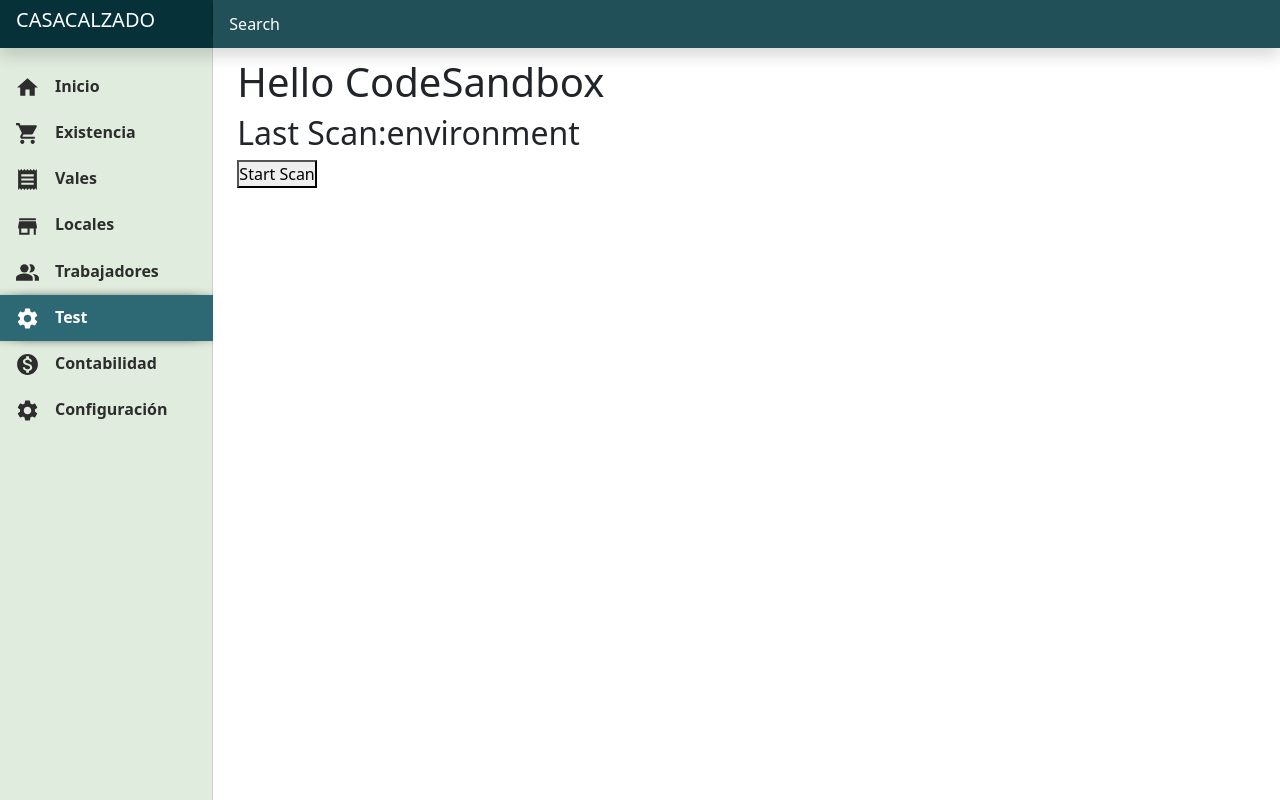
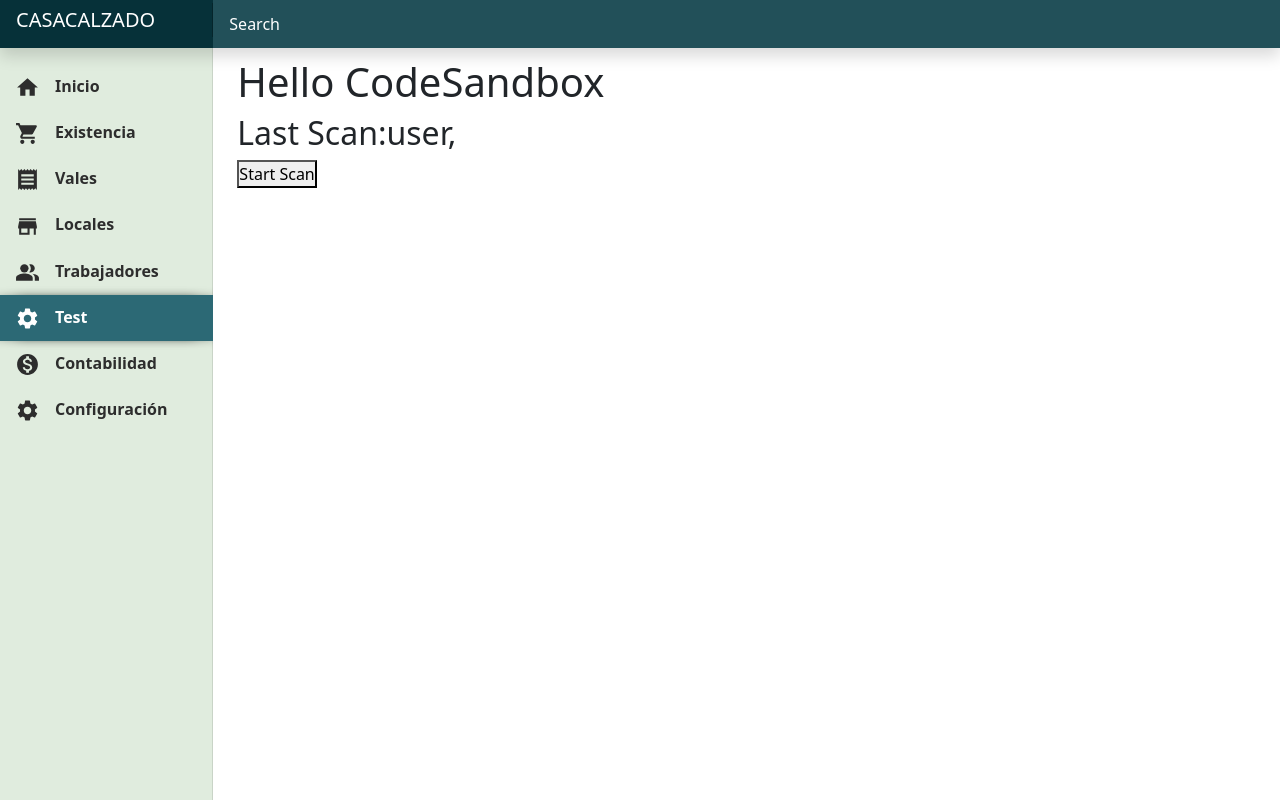
Before and after one commit to luisra99/deploytest, a React (Create React App) app: page /test in a window 1280 px wide. Built offline with nearby package versions, Linux system fonts and the light colour scheme.

Commit message:
202209216

```diff
--- a/src/pages/test.js
+++ b/src/pages/test.js
@@ -1,7 +1,7 @@
 import { useState } from "react";
 import {QrReader} from "react-qr-reader";
 const Test = () => {
-  const [selected, setSelected] = useState("environment");
+  const [selected, setSelected] = useState("user");
   const [startScan, setStartScan] = useState(false);
   const [loadingScan, setLoadingScan] = useState(false);
   const [data, setData] = useState("");
@@ -25,7 +25,7 @@ const Test = () => {
       <h1>Hello CodeSandbox</h1>
       <h2>
         Last Scan:
-        {selected}
+        {selected},{data}
       </h2>
 
       <button
@@ -42,7 +42,7 @@ const Test = () => {
             <option value={"user"}>Front Camera</option>
           </select>
           <QrReader
-            facingMode={selected}
+            facingMode={"environment"}
             delay={1000}
             onError={handleError}
             onScan={handleScan}
```
